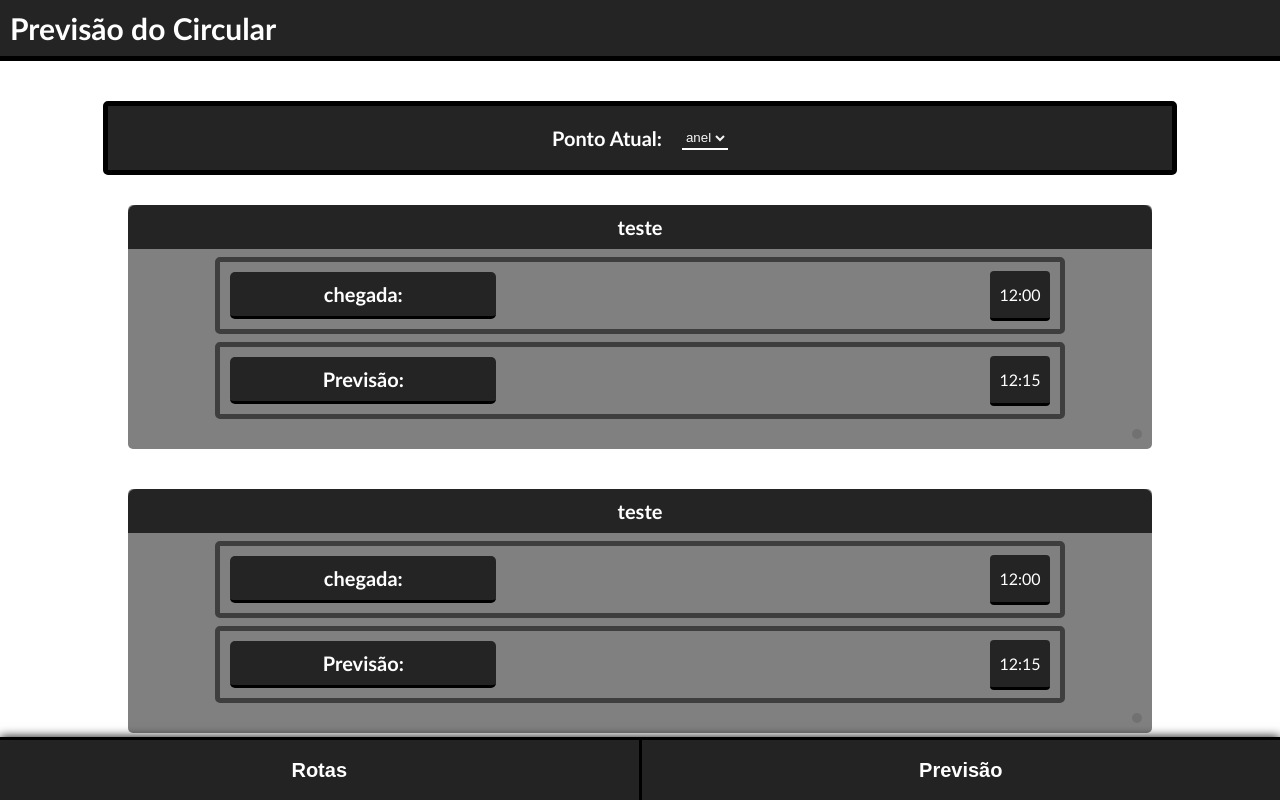
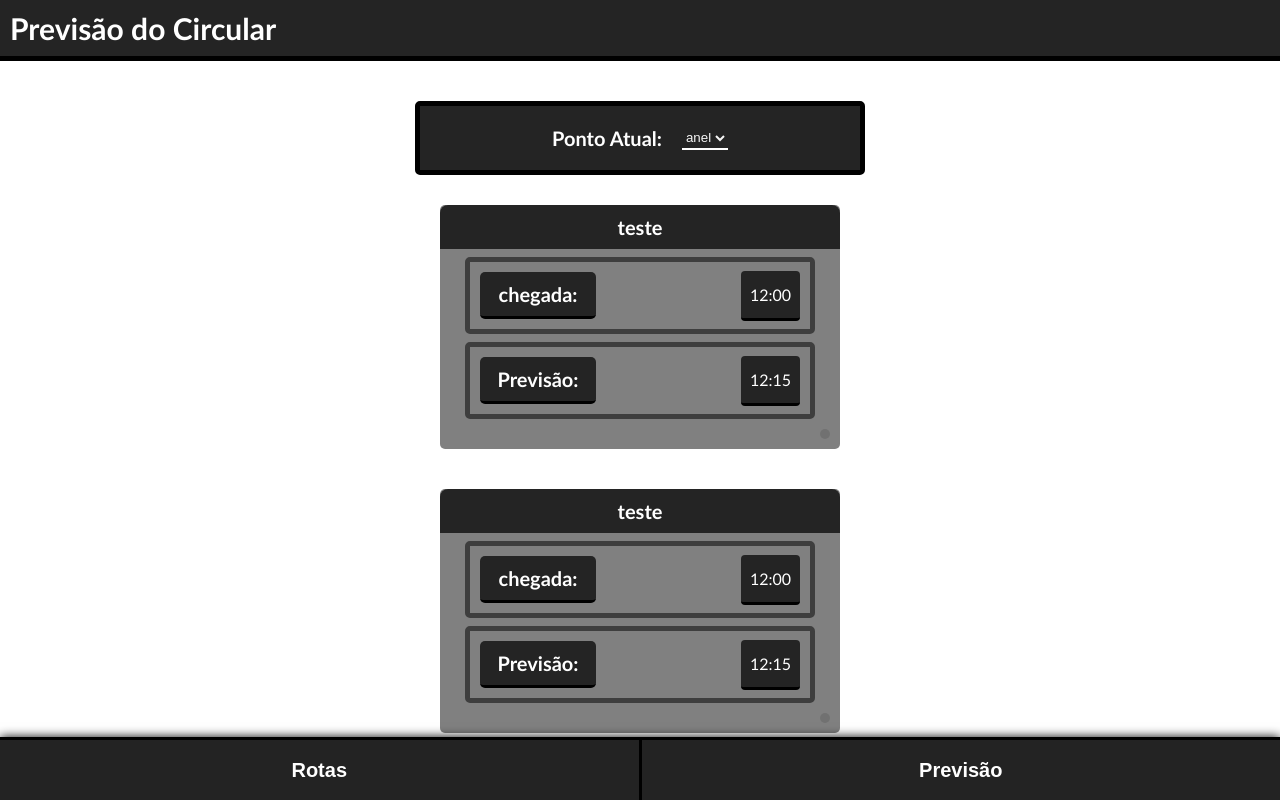
Before and after one commit to ufjf-dcc207/ufjf-dcc207-2024-3-a-trb1-Miguel-Dias-112, a React (Vite) app: page /cadeCircular/rotas in a window 1280 px wide. Both pictures are taken after a click on the button "Previsão". Shown: the top 800 px of the page. Built offline with nearby package versions, Linux system fonts and the light colour scheme.

Commit message:
fixa tamanho das tag main

```diff
--- a/src/Componentes/Previsão/Previsão.css
+++ b/src/Componentes/Previsão/Previsão.css
@@ -5,6 +5,7 @@
     align-items: center ;
     flex-direction: column;
     height: 100%;
+
     font-family: 'Gill Sans', 'Gill Sans MT', Calibri, 'Trebuchet MS', sans-serif;
 }
 .Previsão header{
@@ -26,6 +27,7 @@
     margin: 0%;
 }
 .Previsão main{
+    max-width: 500px;
     width: 100%;
     height: 100%;
     display: flex;
--- a/src/Componentes/Rotas/Rotas.css
+++ b/src/Componentes/Rotas/Rotas.css
@@ -28,6 +28,8 @@
 .Rotas main{
     width: 100%;
     height: 100%;
+    max-width: 500px;
+
     display: flex;
     justify-content: flex-start;
     flex-direction: column;
@@ -100,6 +102,7 @@
     font-weight: bold;
     background-color: #242424;
     margin: 0%;
+
     width: 100%;
     text-align: center;
     padding-top: 10px;
```
